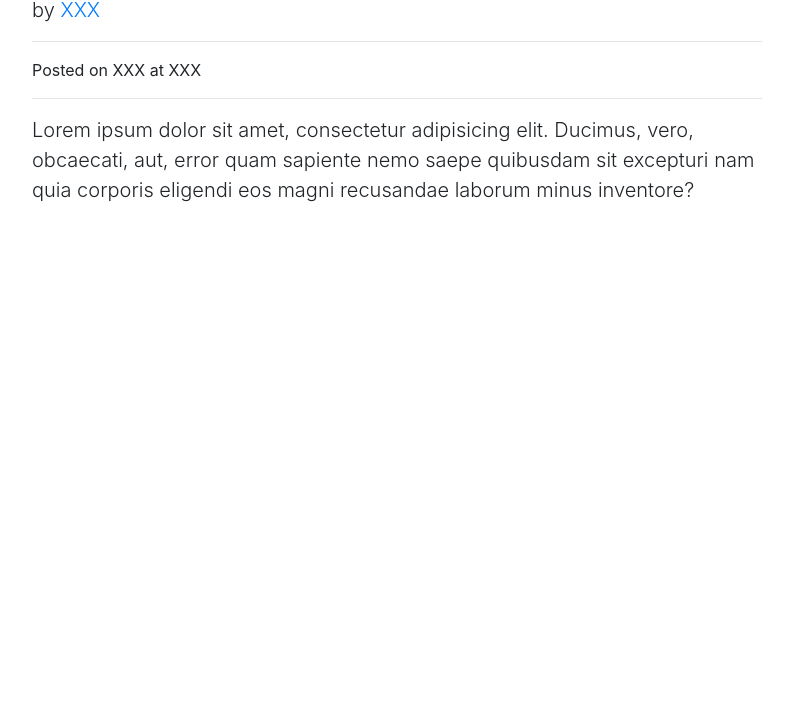
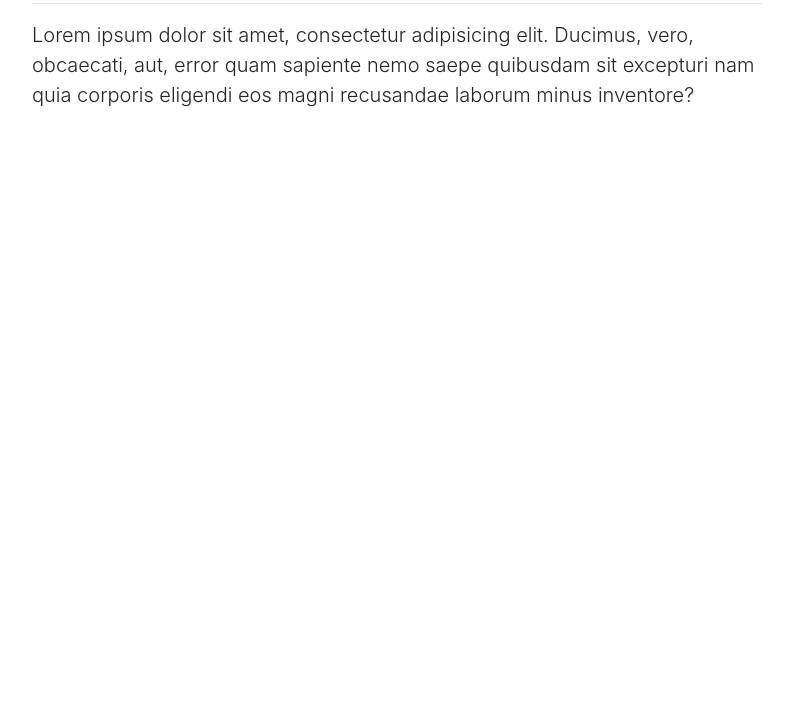
Before and after one commit to userCHOGSOHSTGMA/story, a plain HTML site: page index.html in a window 1280 px wide. Shown: the part 85-800 px from the top of the page, without its empty margins (53-846 px from the left). Drawn offline with nearby package versions, Linux system fonts and the light colour scheme.

Commit message:
Update index.html

```diff
--- a/index.html
+++ b/index.html
@@ -5,7 +5,7 @@
         <meta name="viewport" content="width=device-width, initial-scale=1, shrink-to-fit=no" />
         <meta name="description" content="" />
         <meta name="author" content="" />
-        <title>Storyz</title>
+        <title>Story</title>
         <!-- Favicon-->
         <link rel="icon" type="image/x-icon" href="assets/favicon.ico" />
         <!-- Core theme CSS (includes Bootstrap)-->
@@ -19,14 +19,6 @@
                 <div class="col-lg-8">
                     <!-- Title-->
                     <h1 class="mt-4">Title</h1>
-                    <!-- Author-->
-                    <p class="lead">
-                        by
-                        <a href="#!">XXX</a>
-                    </p>
-                    <hr />
-                    <!-- Date and time-->
-                    <p>Posted on XXX at XXX</p>
                     <hr />
                     <!-- Post content-->
                     <p class="lead">
```
